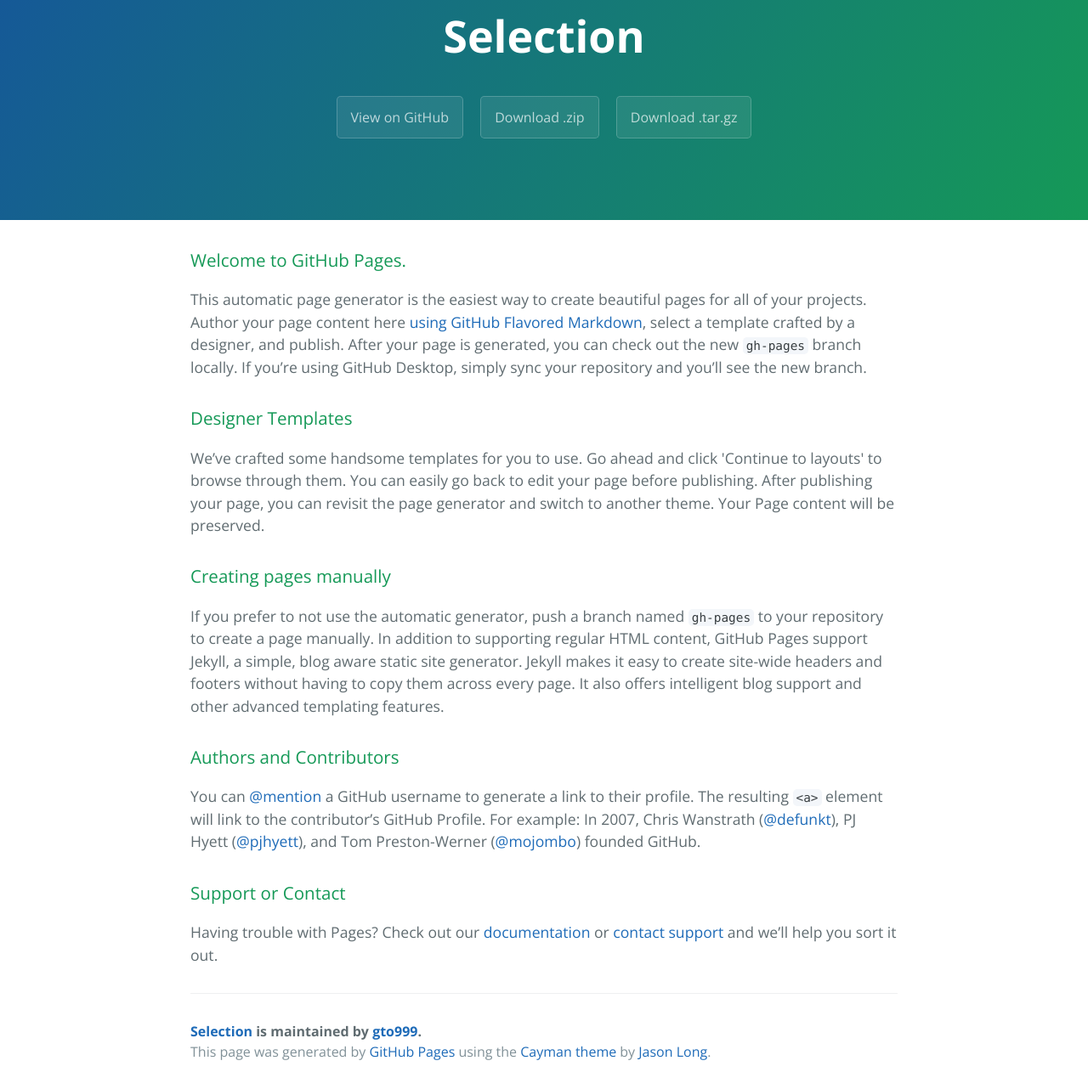
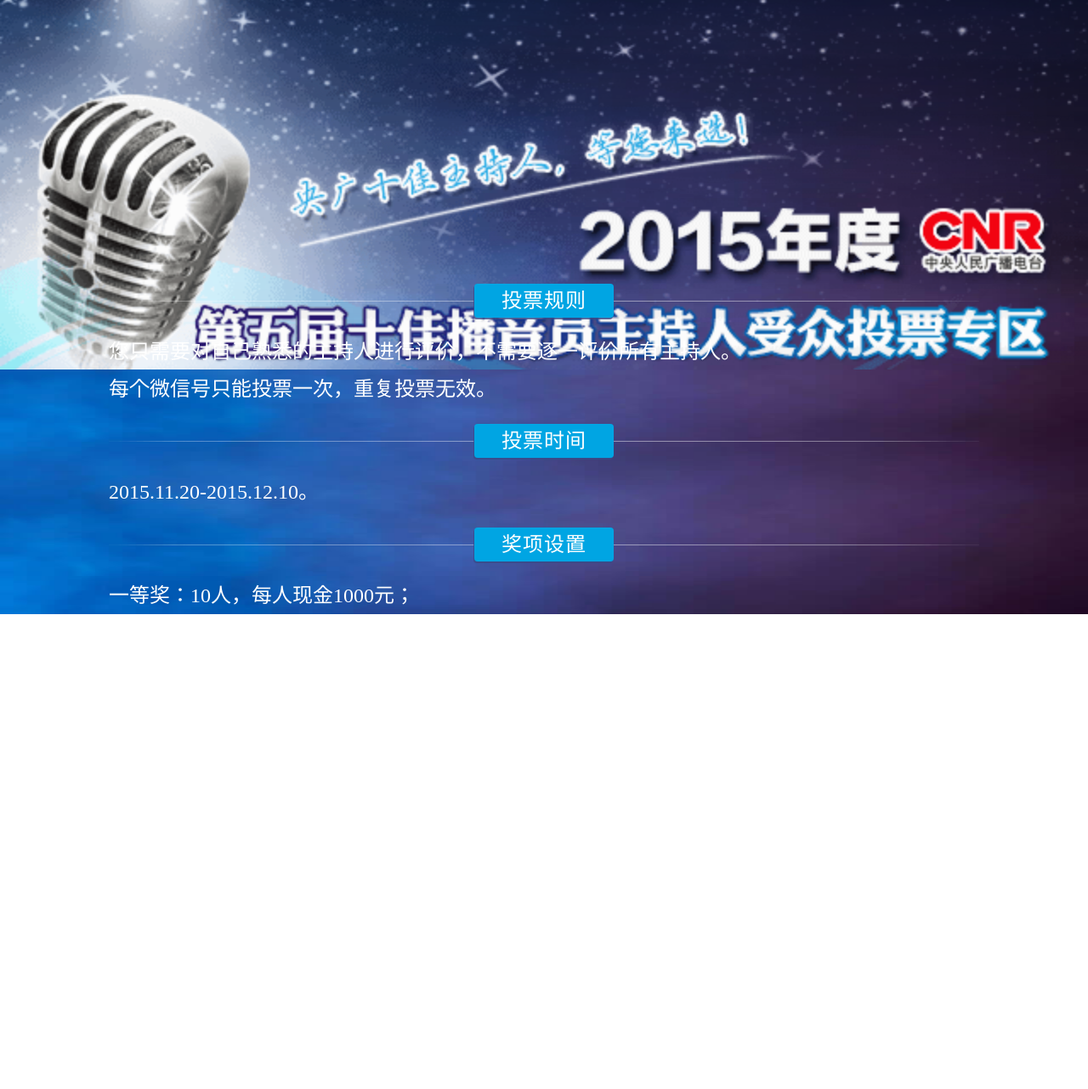
Before and after one commit to gto999/selection, a plain HTML site: page index.html in a window 1280 px wide. Shown: the part 77-1359 px from the top of the page at 85% size. After the commit the page ends 800 px from the top, so only its background shows below. Drawn offline with nearby package versions, Linux system fonts and the light colour scheme.

Commit message:
Update index.html

```diff
--- a/index.html
+++ b/index.html
@@ -1,57 +1,38 @@
-<!DOCTYPE html>
-<html lang="en-us">
-  <head>
-    <meta charset="UTF-8">
-    <title>Selection by gto999</title>
-    <meta name="viewport" content="width=device-width, initial-scale=1">
-    <link rel="stylesheet" type="text/css" href="stylesheets/normalize.css" media="screen">
-    <link href='https://fonts.googleapis.com/css?family=Open+Sans:400,700' rel='stylesheet' type='text/css'>
-    <link rel="stylesheet" type="text/css" href="stylesheets/stylesheet.css" media="screen">
-    <link rel="stylesheet" type="text/css" href="stylesheets/github-light.css" media="screen">
-  </head>
-  <body>
-    <section class="page-header">
-      <h1 class="project-name">Selection</h1>
-      <h2 class="project-tagline"></h2>
-      <a href="https://github.com/gto999/selection" class="btn">View on GitHub</a>
-      <a href="https://github.com/gto999/selection/zipball/master" class="btn">Download .zip</a>
-      <a href="https://github.com/gto999/selection/tarball/master" class="btn">Download .tar.gz</a>
-    </section>
-
-    <section class="main-content">
-      <h3>
-<a id="welcome-to-github-pages" class="anchor" href="#welcome-to-github-pages" aria-hidden="true"><span class="octicon octicon-link"></span></a>Welcome to GitHub Pages.</h3>
-
-<p>This automatic page generator is the easiest way to create beautiful pages for all of your projects. Author your page content here <a href="https://guides.github.com/features/mastering-markdown/">using GitHub Flavored Markdown</a>, select a template crafted by a designer, and publish. After your page is generated, you can check out the new <code>gh-pages</code> branch locally. If you’re using GitHub Desktop, simply sync your repository and you’ll see the new branch.</p>
-
-<h3>
-<a id="designer-templates" class="anchor" href="#designer-templates" aria-hidden="true"><span class="octicon octicon-link"></span></a>Designer Templates</h3>
-
-<p>We’ve crafted some handsome templates for you to use. Go ahead and click 'Continue to layouts' to browse through them. You can easily go back to edit your page before publishing. After publishing your page, you can revisit the page generator and switch to another theme. Your Page content will be preserved.</p>
-
-<h3>
-<a id="creating-pages-manually" class="anchor" href="#creating-pages-manually" aria-hidden="true"><span class="octicon octicon-link"></span></a>Creating pages manually</h3>
-
-<p>If you prefer to not use the automatic generator, push a branch named <code>gh-pages</code> to your repository to create a page manually. In addition to supporting regular HTML content, GitHub Pages support Jekyll, a simple, blog aware static site generator. Jekyll makes it easy to create site-wide headers and footers without having to copy them across every page. It also offers intelligent blog support and other advanced templating features.</p>
-
-<h3>
-<a id="authors-and-contributors" class="anchor" href="#authors-and-contributors" aria-hidden="true"><span class="octicon octicon-link"></span></a>Authors and Contributors</h3>
-
-<p>You can <a href="https://github.com/blog/821" class="user-mention">@mention</a> a GitHub username to generate a link to their profile. The resulting <code>&lt;a&gt;</code> element will link to the contributor’s GitHub Profile. For example: In 2007, Chris Wanstrath (<a href="https://github.com/defunkt" class="user-mention">@defunkt</a>), PJ Hyett (<a href="https://github.com/pjhyett" class="user-mention">@pjhyett</a>), and Tom Preston-Werner (<a href="https://github.com/mojombo" class="user-mention">@mojombo</a>) founded GitHub.</p>
-
-<h3>
-<a id="support-or-contact" class="anchor" href="#support-or-contact" aria-hidden="true"><span class="octicon octicon-link"></span></a>Support or Contact</h3>
-
-<p>Having trouble with Pages? Check out our <a href="https://help.github.com/pages">documentation</a> or <a href="https://github.com/contact">contact support</a> and we’ll help you sort it out.</p>
-
-      <footer class="site-footer">
-        <span class="site-footer-owner"><a href="https://github.com/gto999/selection">Selection</a> is maintained by <a href="https://github.com/gto999">gto999</a>.</span>
-
-        <span class="site-footer-credits">This page was generated by <a href="https://pages.github.com">GitHub Pages</a> using the <a href="https://github.com/jasonlong/cayman-theme">Cayman theme</a> by <a href="https://twitter.com/jasonlong">Jason Long</a>.</span>
-      </footer>
-
-    </section>
-
-
-  </body>
+<!DOCTYPE HTML>
+<html>
+<head>
+<meta charset="utf-8"/>
+<meta http-equiv="X-UA-Compatible" content="IE=edge,chrome=1" />
+<meta name="viewport" content="width=device-width, target-densitydpi=high-dpi, initial-scale=1.0, maximum-scale=1.0, user-scalable=no,minimal-ui" />
+<meta name="apple-mobile-web-app-capable" content="yes" />
+<meta name="apple-mobile-web-app-status-bar-style" content="black" />
+<link rel="stylesheet" href="css/base.css"/>
+<link rel="stylesheet" href="css/selection.css"/>
+<title>第五届十佳主持人评选</title>
+</head>
+<body>
+  <div class="active-wrap">
+  	<div class="active-title"></div>
+  	<div class="active-cont">
+  		<div class="active-cont-tit"><span>投票规则</span></div>
+  		<div class="active-cont-text">
+  			<p>您只需要对自己熟悉的主持人进行评价，不需要逐一评价所有主持人。</p>
+  			<p>每个微信号只能投票一次，重复投票无效。</p>
+  		</div>
+  		<div class="active-cont-tit"><span>投票时间</span></div>
+  		<div class="active-cont-text">
+  			<p>2015.11.20-2015.12.10。</p>
+  		</div>
+  		<div class="active-cont-tit"><span>奖项设置</span></div>
+  		<div class="active-cont-text">
+  			<p>一等奖：10人，每人现金1000元；</p>
+  			<p>二等奖：20人，每人现金500元；</p>
+  			<p>三等奖：50人，每人现金200元；</p>
+  			<p>纪念奖：100人，每人一份带有央广LOGO的纪念品；</p>
+  			<p>特别奖：5人，特邀参加央广十佳主持人颁奖晚会。</p>
+  		</div>
+  		<div class="active-vote"><i></i><span>有奖投票</span></div>
+  	</div>
+  </div>
+</body>
 </html>
```
